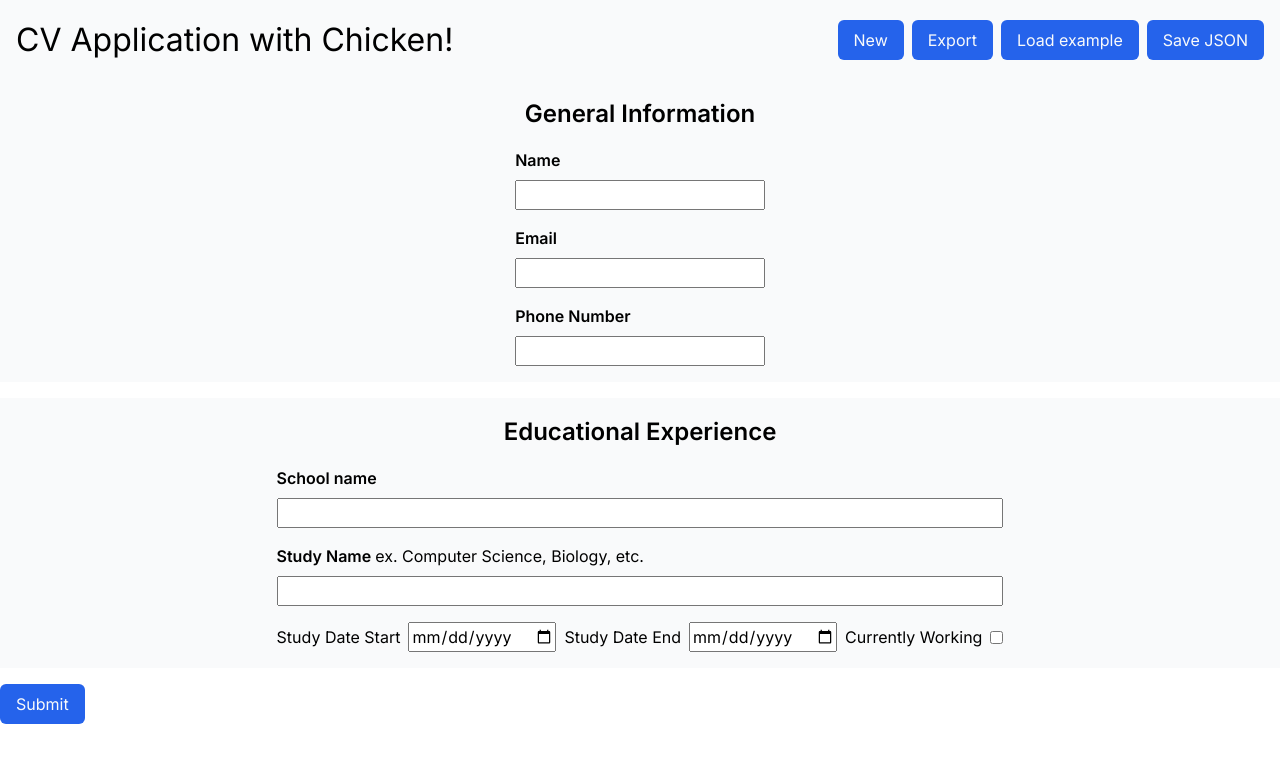
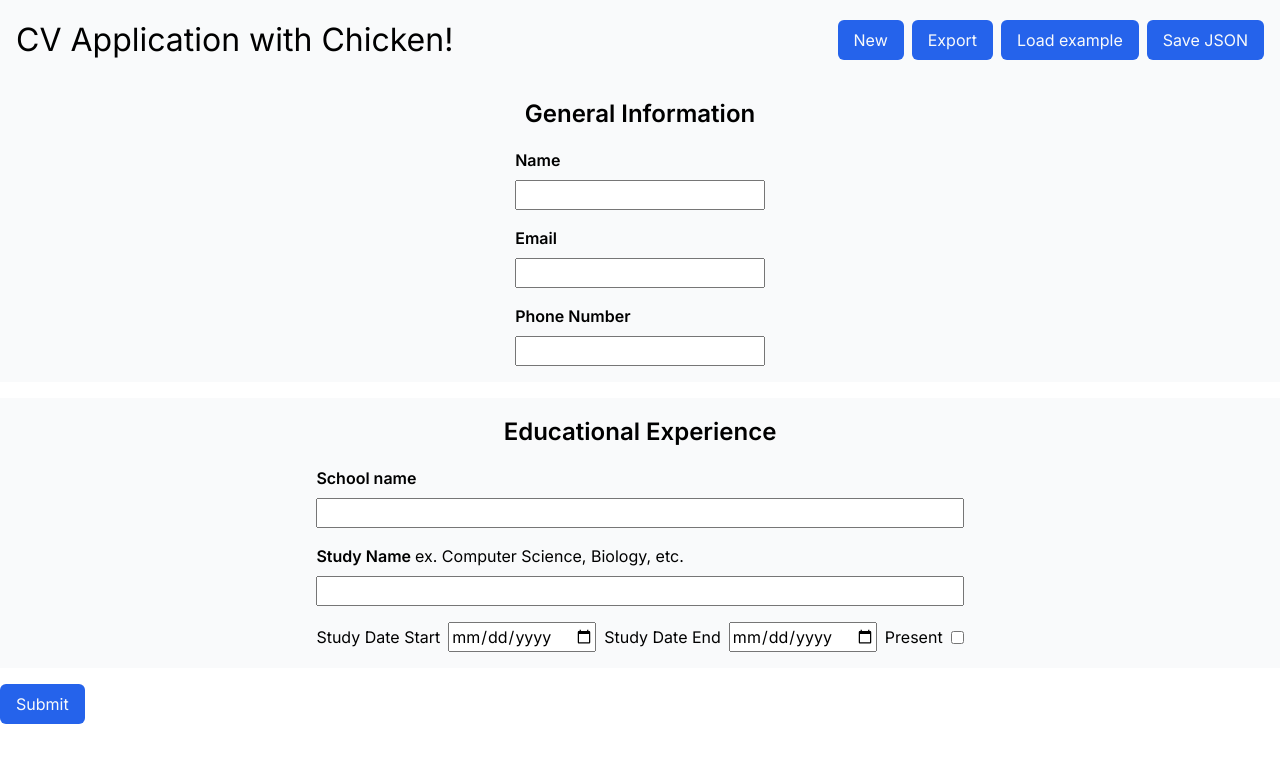
Before and after one commit to AnLaxina/cv-application, a React (Vite) app: page / in a window 1280 px wide. Shown: the top 762 px of the page. Built offline with nearby package versions, Linux system fonts and the light colour scheme.

Commit message:
feat(date): make `Present` appear only when needed

```diff
--- a/src/components/Date.jsx
+++ b/src/components/Date.jsx
@@ -12,6 +12,7 @@ export default function Date({startDateTitle, endDateTitle, showPresentOption =
         setIsDisabled(!isDisabled);
     }
 
+    if (showPresentOption) {
         return (
             <div className="input-inline">
                 <label htmlFor="studyStart">{startDateTitle}</label>
@@ -23,13 +24,23 @@ export default function Date({startDateTitle, endDateTitle, showPresentOption =
                 <input id="studyEnd" type="date" name="studyEnd" min={currentStartDate} disabled={isDisabled}></input>
 
 
-            <label htmlFor="currentChoice">Currently Working</label>
+                <label htmlFor="currentChoice">Present</label>
                 <input id="currentChoice" type="checkbox" name="current" value="Current" onChange={changeIsDisabled}/>
+            </div>
+        );
+    } else {
+        return (
+            <div className="input-inline">
+                <label htmlFor="studyStart">{startDateTitle}</label>
+                <input id="studyStart" type="date" name="studyStart" onChange={(event) => {
+                    changeDate(event, setCurrentStartDate);
+                }}></input>
+
+                <label htmlFor="studyEnd">{endDateTitle}</label>
+                <input id="studyEnd" type="date" name="studyEnd" min={currentStartDate}></input>
+            </div>
+        )
+    }
 
 
-        </div>
-
-
-    );
-
 }
--- a/src/components/Education.jsx
+++ b/src/components/Education.jsx
@@ -14,7 +14,7 @@ export default function Education() {
                     <label htmlFor="studyName">Study Name <span>ex. Computer Science, Biology, etc.</span></label>
                     <input id="studyName" type="text"></input>
                 </div>
-                <Date startDateTitle="Study Date Start" endDateTitle="Study Date End"/>
+                <Date startDateTitle="Study Date Start" endDateTitle="Study Date End" showPresentOption={true}/>
             </div>
         </section>
     )
```
Lines whose indentation alone changed are shown as unchanged.
